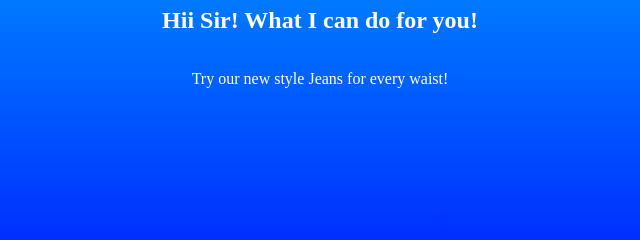
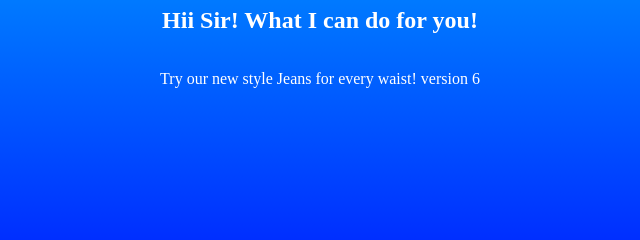
Before and after one commit to iAmBeastSlayer/git2, a plain HTML site: page index.html in a window 1280 px wide. Shown: the part 427-667 px from the top of the page, 320-960 px from the left. Drawn offline with Linux system fonts and the light colour scheme.

Commit message:
Version 6

```diff
--- a/index.html
+++ b/index.html
@@ -10,6 +10,6 @@
     <h1>Rizwan Ahmed</h1>
     <p>Lorem ipsum dolor sit amet, consectetur adipisicing elit. Voluptate, eligendi!</p>
     <h2>Hii Sir! What I can do for you!</h2>
-    <p>Try our new style Jeans for every waist!</p>
+    <p>Try our new style Jeans for every waist! version 6</p>
 </body>
 </html>
```
